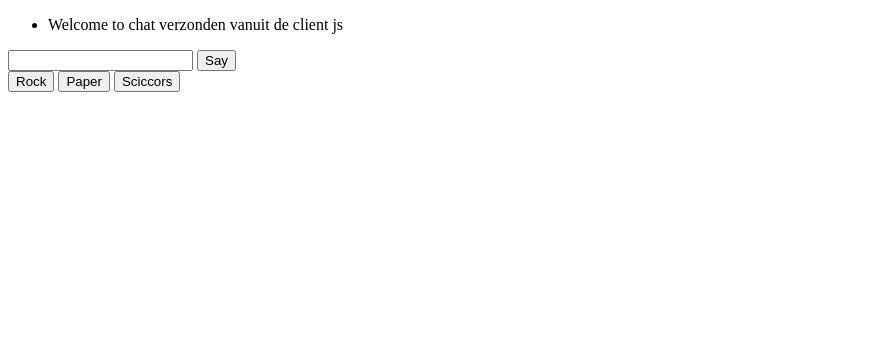
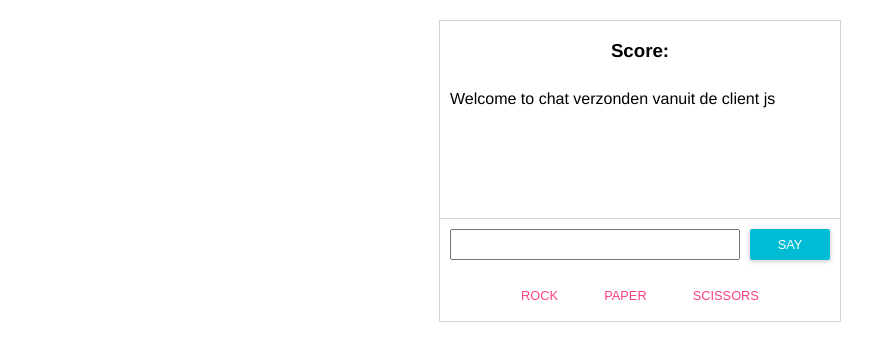
Before and after one commit to stefanvanderheijden/RPS, a plain HTML site: page client/index.html in a window 1280 px wide. Shown: the whole page, without its empty margins (0-896 px from the left). Drawn offline with nearby package versions, Linux system fonts and the light colour scheme; no server answers.

Commit message:
Added the scoreboard at the top.

```diff
--- a/client/index.html
+++ b/client/index.html
@@ -2,30 +2,29 @@
 <html lang="en">
   <head>
     <title>RPS</title>
-        <link rel="stylesheet" href=styles/main.css>
-        <meta charset="UTF-8">
-        <meta name="viewport" content="width=device-width, initial-scale=1.0">
+    <link rel="stylesheet" href="styles/main.css">
   </head>
   <body>
     <div class="rps-wrapper">
+      	<h3 id="score">Score: </h3>
       <ul id="events"></ul>
-        <div class="button-wrapper">
+      <div class="controls">
+        <div class="chat-wrapper">
           <form id="chat-form">
-                <input id="chat">
+            <input id="chat" autocomplete="off" title="chat"/>
             <button id="say">Say</button>
           </form>
+        </div>
 
-            <button id="rock">Rock</button>
-            <button id="paper">Paper</button>
-            <button id="sciccors">Sciccors</button>
-
+        <div class="button-wrapper">
+          <button id="rock" class="turn">Rock</button>
+          <button id="paper" class="turn">Paper</button>
+          <button id="scissors" class="turn">Scissors</button>
+        </div>
       </div>
     </div>
 
     <script src="/socket.io/socket.io.js"></script>
     <script src="src/client.js"></script>
-
-
-
   </body>
 </html>
--- a/client/src/client.js
+++ b/client/src/client.js
@@ -1,8 +1,3 @@
-//clearing the next line makes the program work??
-
-
-
-
 const writeEvent = (text) => {
     // <ul> element
     const parent = document.querySelector('#events');
@@ -13,10 +8,16 @@ const writeEvent = (text) => {
 
     parent.appendChild(el);
 
+    parent.scrollTop = parent.scrollHeight;
+
 };
 
+const scoring = (scoretext) => {
+    document.getElementById('score').innerHTML = scoretext
+}
+
 const addButtonListeners = () => {
-    ['rock','paper','sciccors'].forEach((id) => {
+    ['rock','paper','scissors'].forEach((id) => {
         const button = document.getElementById(id);
         button.addEventListener('click', () => {
             sock.emit('turn', id)
@@ -40,6 +41,10 @@ writeEvent('Welcome to chat verzonden vanuit de client js');
 const sock = io();
 sock.on('message', writeEvent);
 
+sock.on('score', (scores) => {
+    scoring(scores);
+})
+
 document
     .querySelector('#chat-form')
     .addEventListener('submit', onFormSubmitted);
--- a/client/styles/main.css
+++ b/client/styles/main.css
@@ -0,0 +1,93 @@
+body {
+    font-family: "Helvetica Neue", sans-serif;
+    margin: 0;
+    padding: 0;
+  }
+
+  input {
+    outline: none;
+    font-size: 1.0rem;
+    padding: 0 5px;
+  }
+
+  button {
+    text-transform: uppercase;
+    font-size: 0.8rem;
+    padding: 3px 15px;
+    color: white;
+    line-height: 25px;
+    background-color: #00bcd4;
+    border: none;
+    border-radius: 2px;
+    cursor: pointer;
+    box-shadow: rgba(0, 0, 0, 0.12) 0 1px 6px, rgba(0, 0, 0, 0.12) 0 1px 4px;
+    transition: all 150ms ease-in;
+    outline: none;
+  }
+
+  button:hover {
+      background-color: #79d7e4;
+  }
+
+  button.turn {
+    color: rgb(255, 64, 129);
+    background-color: white;
+    box-shadow:none;
+  }
+
+h3{
+  text-align: center;
+}
+
+  button.turn:hover {
+    background-color: #eaeaea;
+  }
+
+  .rps-wrapper {
+    background-color: rgb(255, 255, 255);
+    width: 400px;
+    height: 300px;
+    max-height: 300px;
+    margin: 20px auto;
+    display: flex;
+    flex-direction: column;
+    border: 1px solid lightgrey;
+  }
+
+  #events {
+    flex-grow: 1;
+    list-style: none;
+    margin: 0;
+    padding: 0;
+    border-bottom: 1px solid lightgrey;
+    overflow-y: scroll;
+  }
+
+  #events li {
+    padding: 10px 10px 10px 10px;
+  }
+
+  .chat-wrapper {
+    padding: 10px;
+  }
+
+  .chat-wrapper form {
+    display: flex;
+  }
+
+  .chat-wrapper form input {
+    font-size: 1.0rem;
+    margin: 0 10px 0 0;
+    padding: 0 5px;
+    flex-grow: 1;
+  }
+
+  .chat-wrapper form button {
+    width: 80px;
+  }
+
+  .button-wrapper {
+    display: flex;
+    padding: 10px 50px;
+    justify-content: space-evenly;
+  }
```
Also changed, not shown: server/rps-game.js (+79 -6 lines). Lines whose indentation alone changed are shown as unchanged.
